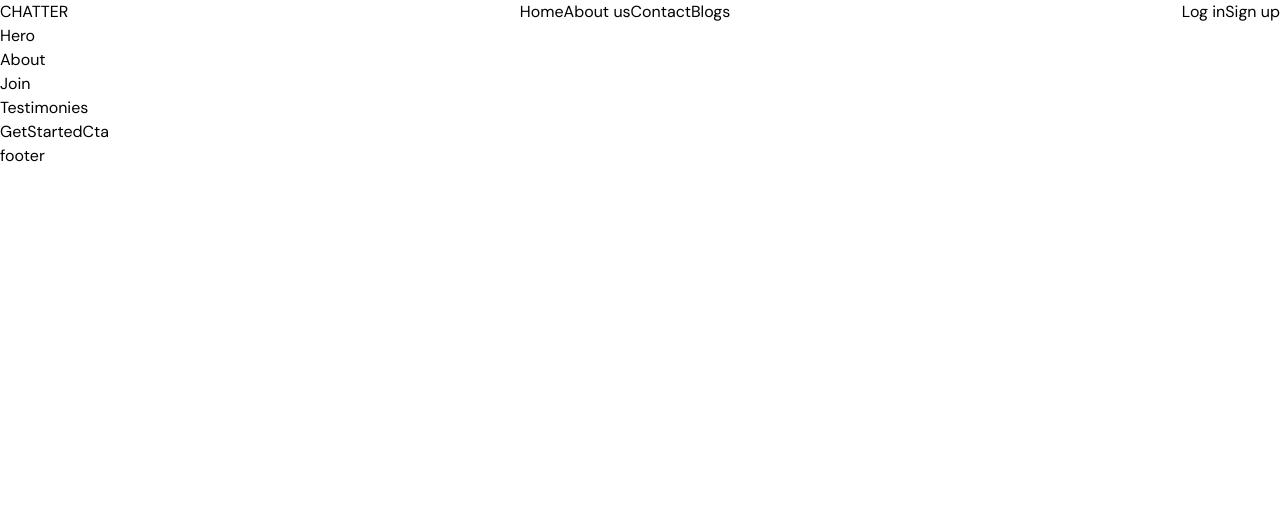
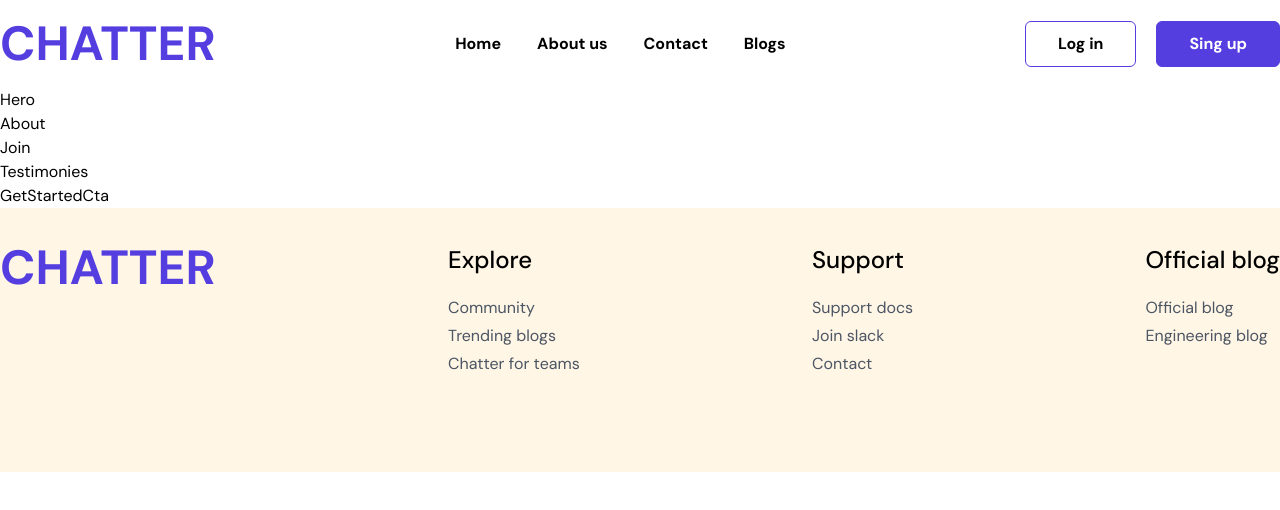
Before and after one commit to Safoah91/chatter, a React (Create React App) app: page / in a window 1280 px wide. Shown: the top 510 px of the page. Built offline with nearby package versions, Linux system fonts and the light colour scheme.

Commit message:
add nav items

```diff
--- a/src/navigator/layout/index.tsx
+++ b/src/navigator/layout/index.tsx
@@ -1,35 +1,141 @@
+import Button from "components/button";
 import { Link, Outlet } from "react-router-dom";
 
 const Layout = () => {
   return (
     <>
-      <header>
-        <nav className="flex justify-between">
-          <div>CHATTER</div>
-          <ul className="flex justify-between">
+      <header className="bg-white max-w-[90rem] mx-auto py-5">
+        <nav className="flex justify-between items-center">
+          <div className="text-blue500 text-5xl font-bold">CHATTER</div>
+          <ul className="flex justify-between gap-1">
             <li>
-              <Link to="/">Home</Link>
+              <Link
+                to="/"
+                className="text-base px-4 py-2 font-bold hover:text-gray-500 transition-all duration-300"
+              >
+                Home
+              </Link>
             </li>
             <li>
-              <Link to="/about">About us</Link>
+              <Link
+                to="/about"
+                className="text-base  px-4 py-2 font-bold hover:text-gray-500 transition-all duration-300"
+              >
+                About us
+              </Link>
             </li>
             <li>
-              <Link to="/contact">Contact</Link>
+              <Link
+                to="/contact"
+                className="text-bas px-4 py-2 font-bold hover:text-gray-500 transition-all duration-300"
+              >
+                Contact
+              </Link>
             </li>
             <li>
-              <Link to="/blogs">Blogs</Link>
+              <Link
+                to="/blogs"
+                className="text-base  px-4 py-2 font-bold hover:text-gray-500 transition-all duration-300"
+              >
+                Blogs
+              </Link>
             </li>
           </ul>
-          <div>
-            <Link to="/login">Log in</Link>
-            <Link to="/register">Sign up</Link>
+          <div className="flex gap-5">
+            <Button type="secondary-link" text="Log in" link="/login" />
+            <Button type="primary-link" text="Sing up" link="/register" />
           </div>
         </nav>
       </header>
       <main>
         <Outlet />
       </main>
-      <footer>footer</footer>
+      <footer className="bg-lightYellow pt-9 pb-24">
+        <div className="max-w-[90rem] mx-auto">
+          <nav className="flex justify-between items-start">
+            <div className="text-blue500 text-5xl font-bold">CHATTER</div>
+            <ul className="flex flex-col gap-1">
+              <li className="pb-4">
+                <h3 className="text-2xl font-medium">Explore</h3>
+              </li>
+              <li>
+                <Link
+                  to="/"
+                  className="text-bas text-gray-600 py-2 hover:text-gray-500 transition-all duration-300"
+                >
+                  Community
+                </Link>
+              </li>
+              <li>
+                <Link
+                  to="/about"
+                  className="text-base text-gray-600 py-2 hover:text-gray-500 transition-all duration-300"
+                >
+                  Trending blogs
+                </Link>
+              </li>
+              <li>
+                <Link
+                  to="/contact"
+                  className="text-ba py-2 text-gray-600 hover:text-gray-500 transition-all duration-300"
+                >
+                  Chatter for teams
+                </Link>
+              </li>
+            </ul>
+            <ul className="flex flex-col gap-1">
+              <li className="pb-4">
+                <h3 className="text-2xl font-medium">Support</h3>
+              </li>
+              <li>
+                <Link
+                  to="/"
+                  className="text-bas text-gray-600 py-2 hover:text-gray-500 transition-all duration-300"
+                >
+                  Support docs
+                </Link>
+              </li>
+              <li>
+                <Link
+                  to="/"
+                  className="text-base text-gray-600 py-2 hover:text-gray-500 transition-all duration-300"
+                >
+                  Join slack
+                </Link>
+              </li>
+              <li>
+                <Link
+                  to="/contact"
+                  className="text-ba py-2 text-gray-600 hover:text-gray-500 transition-all duration-300"
+                >
+                  Contact
+                </Link>
+              </li>
+            </ul>
+            <ul className="flex flex-col gap-1">
+              <li className="pb-4">
+                <h3 className="text-2xl font-medium">Official blog</h3>
+              </li>
+              <li>
+                <Link
+                  to="/"
+                  className="text-bas text-gray-600 py-2 hover:text-gray-500 transition-all duration-300"
+                >
+                  Official blog
+                </Link>
+              </li>
+              <li>
+                <Link
+                  to="/"
+                  className="text-base text-gray-600 py-2 hover:text-gray-500 transition-all duration-300"
+                >
+                  Engineering blog
+                </Link>
+              </li>
+            </ul>
+          </nav>
+        </div>
+      </footer>
     </>
   );
 };
```
